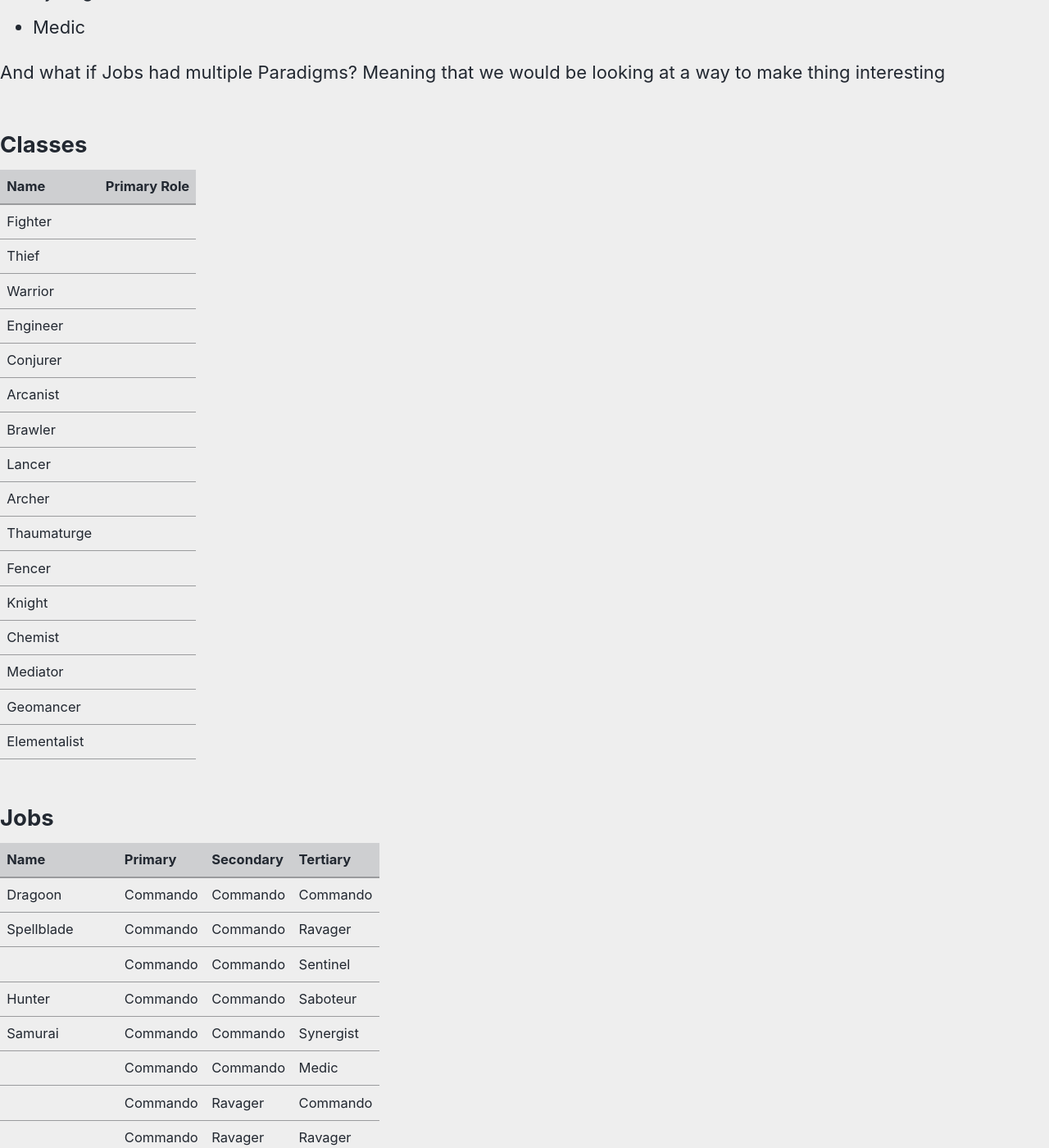
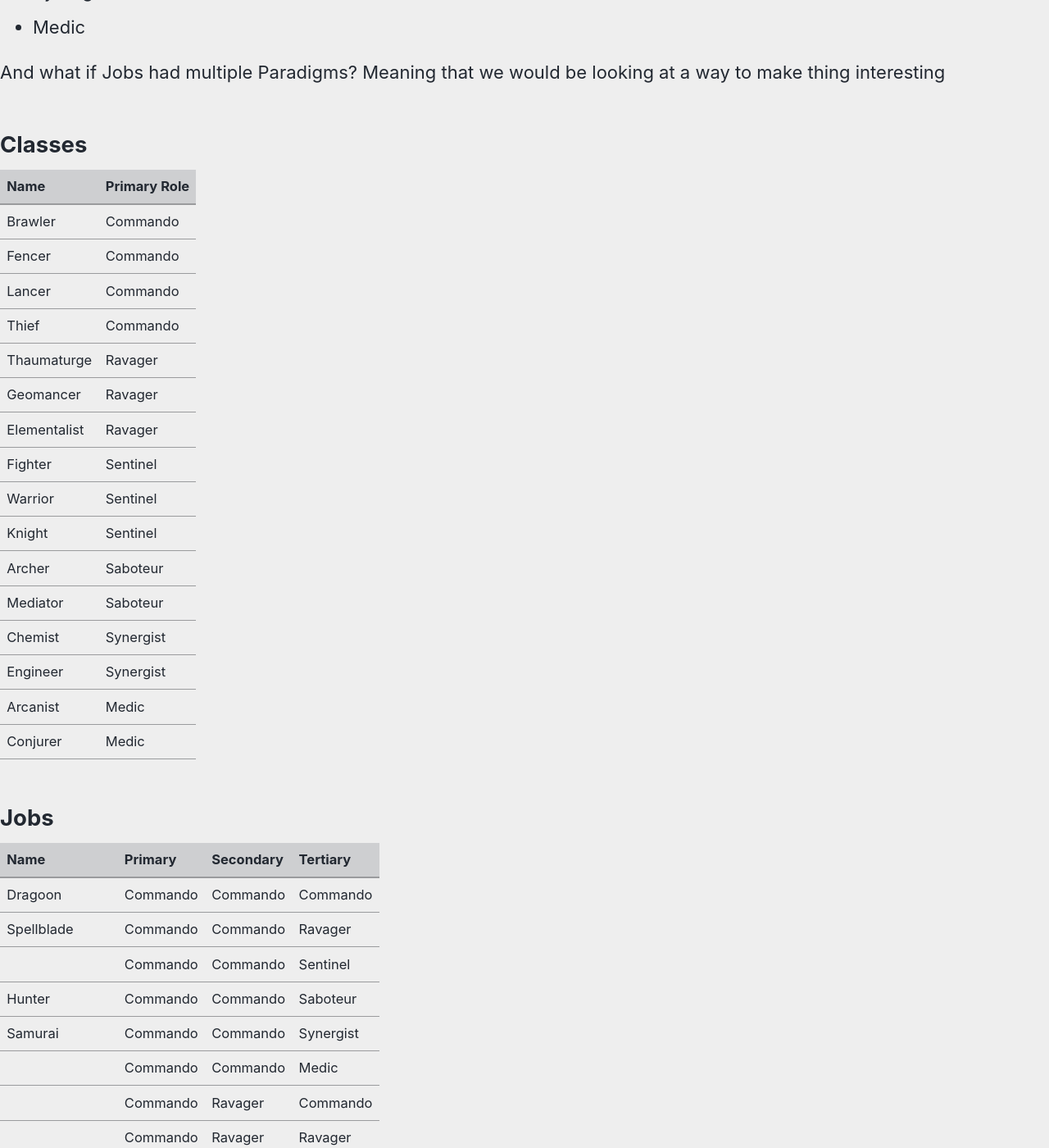
Before and after one commit to alyons/ffrpg3.5, a Jekyll site: the page built from docs/Fleeting Notes/Classes & Jobs with Roles.md, in a window 1280 px wide and 1400 px high, scrolled down 686 px. Shown: the whole window at 82% size. Built offline with Jekyll 4.4.1, drawn with Linux system fonts in a browser that asks for light colours; cached includes are drawn as plain includes; our own code applies the rules of GitHub Pages for plain Markdown files.

Commit message:
vault backup: 2023-01-04 02:11:44

```diff
--- a/docs/Fleeting Notes/Classes & Jobs with Roles.md
+++ b/docs/Fleeting Notes/Classes & Jobs with Roles.md
@@ -20,22 +20,22 @@ And what if Jobs had multiple Paradigms? Meaning that we would be looking at a w
 
 | Name         | Primary Role |
 | ------------ | ------------ |
-| Fighter      |              |
-| Thief        |              |
-| Warrior      |              |
-| Engineer     |              |
-| Conjurer     |              |
-| Arcanist     |              |
-| Brawler      |              |
-| Lancer       |              |
-| Archer       |              |
-| Thaumaturge  |              |
-| Fencer       |              |
-| Knight       |              |
-| Chemist      |              |
-| Mediator     |              |
-| Geomancer    |              |
-| Elementalist |              |
+| Brawler      | Commando     |
+| Fencer       | Commando     |
+| Lancer       | Commando     |
+| Thief        | Commando     |
+| Thaumaturge  | Ravager      |
+| Geomancer    | Ravager      |
+| Elementalist | Ravager      |
+| Fighter      | Sentinel     |
+| Warrior      | Sentinel     |
+| Knight       | Sentinel     |
+| Archer       | Saboteur     |
+| Mediator     | Saboteur     |
+| Chemist      | Synergist    |
+| Engineer     | Synergist    |
+| Arcanist     | Medic        |
+| Conjurer     | Medic        |
 
 ## Jobs
 
```
Also changed, not shown: .obsidian/workspace.json.
